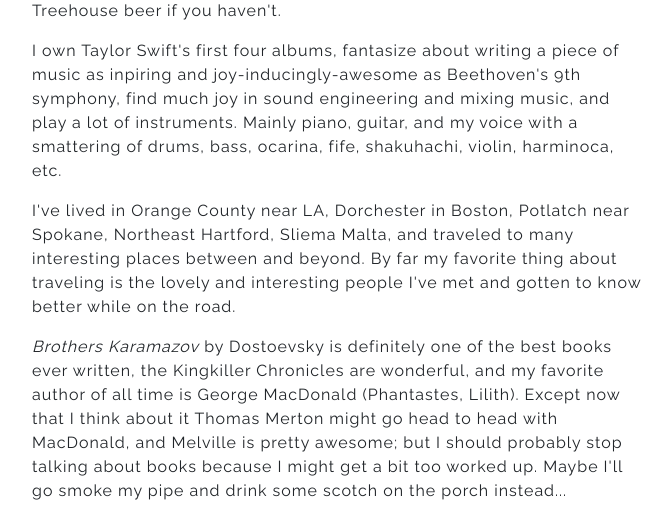
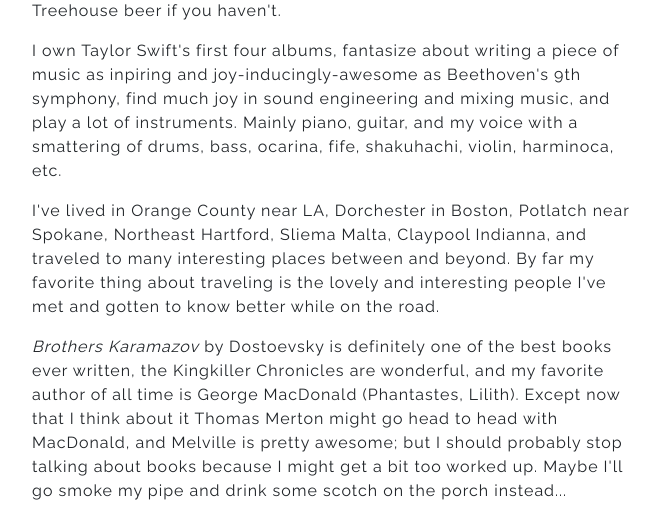
Before and after one commit to santeyio/calebhayashida, a Flask app: page / in a window 1280 px wide. Shown: the part 506-1021 px from the top of the page, without its empty margins (303-975 px from the left). Run offline with Flask 2, Linux system fonts and the light colour scheme; some libraries are stand-ins or nearby versions.

Commit message:
Add Indianna to places lived

```diff
--- a/templates/home.html
+++ b/templates/home.html
@@ -33,7 +33,8 @@
       drums, bass, ocarina, fife, shakuhachi, violin, harminoca, etc.
       </p>
       <p>
-      I've lived in Orange County near LA, Dorchester in Boston, Potlatch near Spokane, Northeast Hartford, Sliema Malta, and traveled
+      I've lived in Orange County near LA, Dorchester in Boston, Potlatch near Spokane, Northeast Hartford, Sliema Malta,
+      Claypool Indianna, and traveled
       to many interesting places between and beyond.
       By far my favorite thing about traveling is the lovely and interesting people I've met
       and gotten to know better while on the road.
```
